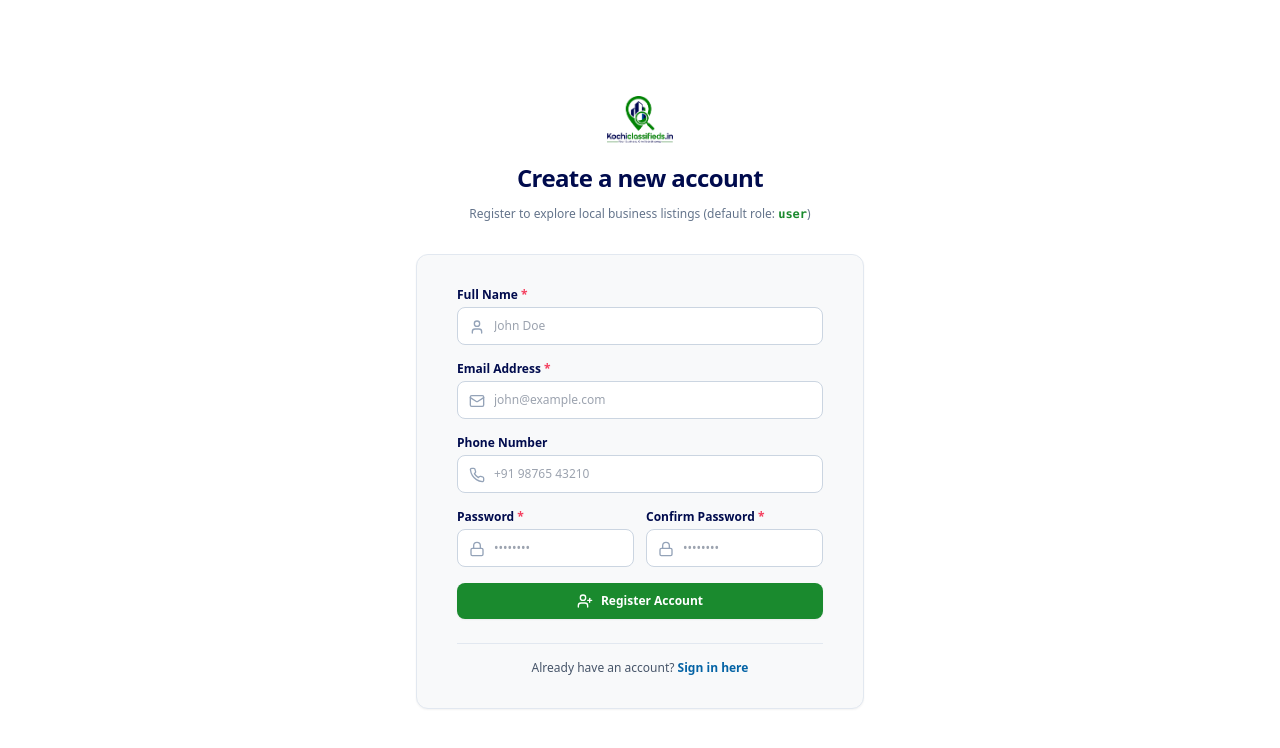
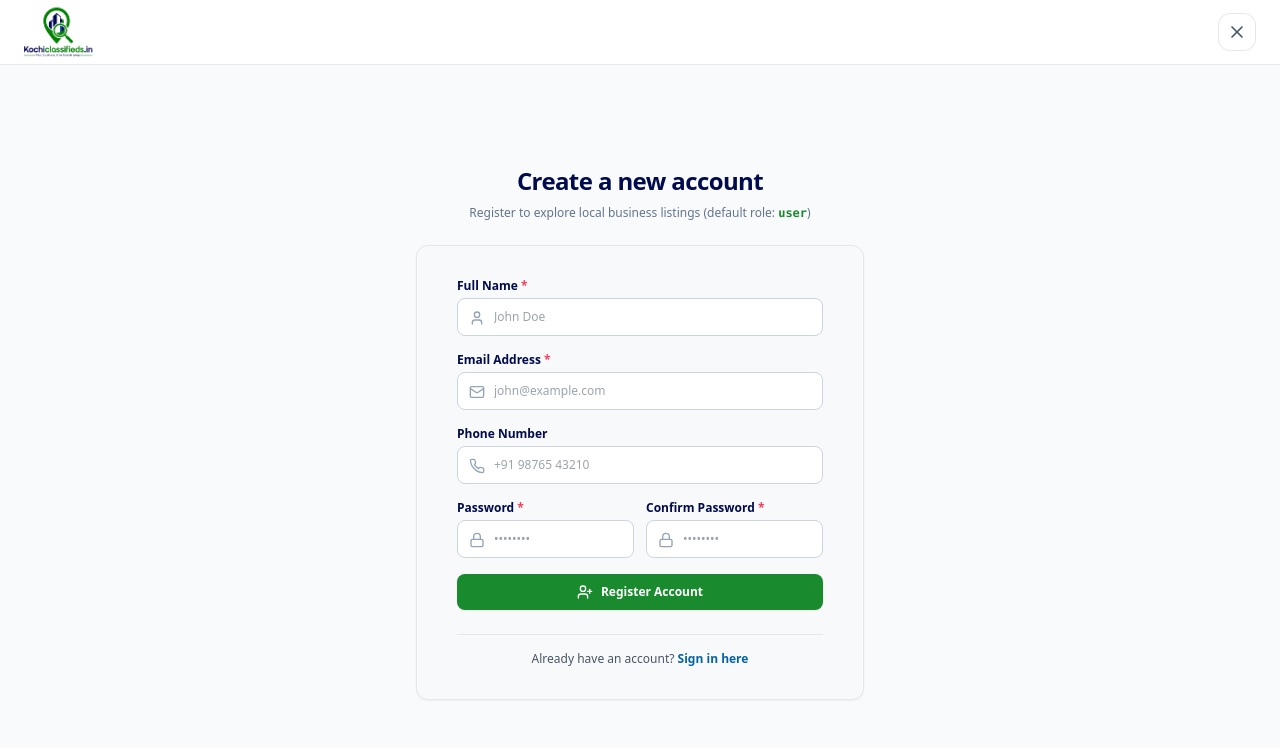
Before and after one commit to IsacSmile/kochi-classifieds-mains, a Next.js app: page /register in a window 1280 px wide. Shown: the top 748 px of the page. Built offline with nearby package versions, Linux system fonts and the light colour scheme; no server answers.

Commit message:
Add AuthHeader with top-right close button, fix non-admin login flow, and set homepage default post-login redirect

```diff
--- a/src/app/admin/login/page.tsx
+++ b/src/app/admin/login/page.tsx
@@ -1,24 +1,33 @@
 "use client";
 
-import { useState, Suspense } from "react";
+import { useEffect, useState, Suspense } from "react";
 import Link from "next/link";
 import { useRouter, useSearchParams } from "next/navigation";
-import { signIn, signOut, getSession } from "next-auth/react";
+import { signIn, signOut, getSession, useSession } from "next-auth/react";
 import { ShieldCheck, Mail, Lock, AlertCircle, ArrowRight, ShieldAlert } from "lucide-react";
 import { showLoginSuccessToast, showLoginErrorToast } from "@/lib/toast";
+import AuthHeader from "@/components/AuthHeader";
 
 function AdminLoginForm() {
   const router = useRouter();
   const searchParams = useSearchParams();
   const callbackUrl = searchParams.get("callbackUrl") || "/admin/categories";
   const urlError = searchParams.get("error");
+  const { data: session, status } = useSession();
+
+  useEffect(() => {
+    // Automatically purge non-admin sessions if on /admin/login to prevent limbo state
+    if (status === "authenticated" && session?.user?.role !== "admin") {
+      signOut({ redirect: false });
+    }
+  }, [status, session]);
 
   const [email, setEmail] = useState("");
   const [password, setPassword] = useState("");
   const [loading, setLoading] = useState(false);
   const [error, setError] = useState<string | null>(
     urlError === "AccessDeniedAdminOnly"
-      ? "Access Denied: Only administrator accounts (role: admin) can access /admin routes."
+      ? "Access Denied: Only administrator accounts can access /admin routes."
       : urlError === "AccessDeniedBusinessOnly"
       ? "Access Denied: Only business owners and admins can access this area."
       : urlError
@@ -45,15 +54,15 @@ function AdminLoginForm() {
         setLoading(false);
       } else {
         // Fetch current session to verify role is admin
-        const session = await getSession();
-        if (session?.user?.role !== "admin") {
+        const currentSession = await getSession();
+        if (currentSession?.user?.role !== "admin") {
           await signOut({ redirect: false });
-          const accessDeniedMsg = "Access denied: Only administrator accounts (role=admin) can access the admin portal.";
+          const accessDeniedMsg = "Access Denied: Only administrator accounts can access /admin routes.";
           setError(accessDeniedMsg);
-          showLoginErrorToast("Access denied: Only administrator accounts can access the admin portal.");
+          showLoginErrorToast(accessDeniedMsg);
           setLoading(false);
         } else {
-          showLoginSuccessToast(session?.user?.name);
+          showLoginSuccessToast(currentSession?.user?.name);
           router.push(callbackUrl);
           router.refresh();
         }
@@ -138,17 +147,12 @@ function AdminLoginForm() {
 
 export default function AdminLoginPage() {
   return (
-    <div className="min-h-screen bg-white text-brand-navy flex flex-col justify-center py-12 px-4 sm:px-6 lg:px-8">
-      <div className="sm:mx-auto sm:w-full sm:max-w-md text-center space-y-3">
-        <Link href="/" className="inline-flex items-center justify-center py-1">
-          <img
-            src="/logo.png"
-            alt="KochiClassifieds.in"
-            className="h-12 w-auto object-contain"
-          />
-        </Link>
+    <div className="min-h-screen bg-slate-50 text-brand-navy flex flex-col">
+      <AuthHeader />
 
-        <div className="pt-2">
+      <div className="flex-1 flex flex-col justify-center py-10 px-4 sm:px-6 lg:px-8">
+        <div className="sm:mx-auto sm:w-full sm:max-w-md text-center space-y-3 mb-6">
+          <div>
             <span className="inline-flex items-center gap-1.5 px-3 py-1 rounded-full text-xs font-semibold bg-brand-green-light text-brand-green border border-brand-green/20">
               <ShieldCheck className="w-3.5 h-3.5 text-brand-green" />
               Admin Portal Access
@@ -163,11 +167,12 @@ export default function AdminLoginPage() {
           </p>
         </div>
 
-      <div className="mt-8 sm:mx-auto sm:w-full sm:max-w-md">
+        <div className="sm:mx-auto sm:w-full sm:max-w-md">
           <Suspense fallback={<div className="p-8 text-center text-xs text-slate-500">Loading admin login...</div>}>
             <AdminLoginForm />
           </Suspense>
         </div>
       </div>
+    </div>
   );
 }
--- a/src/app/login/page.tsx
+++ b/src/app/login/page.tsx
@@ -6,11 +6,12 @@ import { useRouter, useSearchParams } from "next/navigation";
 import { signIn, getSession } from "next-auth/react";
 import { Mail, Lock, AlertCircle, ArrowRight } from "lucide-react";
 import { showLoginSuccessToast, showLoginErrorToast } from "@/lib/toast";
+import AuthHeader from "@/components/AuthHeader";
 
 function LoginForm() {
   const router = useRouter();
   const searchParams = useSearchParams();
-  const callbackUrl = searchParams.get("callbackUrl") || "/admin/categories";
+  const callbackUrl = searchParams.get("callbackUrl") || "/";
   const urlError = searchParams.get("error");
 
   const [email, setEmail] = useState("");
@@ -131,15 +132,11 @@ function LoginForm() {
 
 export default function LoginPage() {
   return (
-    <div className="min-h-screen bg-white text-brand-navy flex flex-col justify-center py-12 px-4 sm:px-6 lg:px-8">
-      <div className="sm:mx-auto sm:w-full sm:max-w-md text-center space-y-3">
-        <Link href="/" className="inline-flex items-center justify-center py-1">
-          <img
-            src="/logo.png"
-            alt="KochiClassifieds.in"
-            className="h-12 w-auto object-contain scale-[1.02]"
-          />
-        </Link>
+    <div className="min-h-screen bg-slate-50 text-brand-navy flex flex-col">
+      <AuthHeader />
+
+      <div className="flex-1 flex flex-col justify-center py-10 px-4 sm:px-6 lg:px-8">
+        <div className="sm:mx-auto sm:w-full sm:max-w-md text-center space-y-2 mb-6">
           <h2 className="text-2xl font-bold tracking-tight text-brand-navy">
             Sign in to your account
           </h2>
@@ -148,11 +145,12 @@ export default function LoginPage() {
           </p>
         </div>
 
-      <div className="mt-8 sm:mx-auto sm:w-full sm:max-w-md">
+        <div className="sm:mx-auto sm:w-full sm:max-w-md">
           <Suspense fallback={<div className="p-8 text-center text-xs text-slate-500">Loading sign in...</div>}>
             <LoginForm />
           </Suspense>
         </div>
       </div>
+    </div>
   );
 }
--- a/src/app/register/page.tsx
+++ b/src/app/register/page.tsx
@@ -4,8 +4,9 @@ import { useState } from "react";
 import Link from "next/link";
 import { useRouter } from "next/navigation";
 import { signIn, getSession } from "next-auth/react";
-import { UserPlus, User, Mail, Phone, Lock, AlertCircle, ArrowRight } from "lucide-react";
+import { UserPlus, User, Mail, Phone, Lock, AlertCircle } from "lucide-react";
 import { showRegisterSuccessToast, showLoginSuccessToast, showLoginErrorToast } from "@/lib/toast";
+import AuthHeader from "@/components/AuthHeader";
 
 export default function RegisterPage() {
   const router = useRouter();
@@ -85,15 +86,11 @@ export default function RegisterPage() {
   };
 
   return (
-    <div className="min-h-screen bg-white text-brand-navy flex flex-col justify-center py-12 px-4 sm:px-6 lg:px-8">
-      <div className="sm:mx-auto sm:w-full sm:max-w-md text-center space-y-3">
-        <Link href="/" className="inline-flex items-center justify-center py-1">
-          <img
-            src="/logo.png"
-            alt="KochiClassifieds.in"
-            className="h-12 w-auto object-contain"
-          />
-        </Link>
+    <div className="min-h-screen bg-slate-50 text-brand-navy flex flex-col">
+      <AuthHeader />
+
+      <div className="flex-1 flex flex-col justify-center py-10 px-4 sm:px-6 lg:px-8">
+        <div className="sm:mx-auto sm:w-full sm:max-w-md text-center space-y-2 mb-6">
           <h2 className="text-2xl font-bold tracking-tight text-brand-navy">
             Create a new account
           </h2>
@@ -102,7 +99,7 @@ export default function RegisterPage() {
           </p>
         </div>
 
-      <div className="mt-8 sm:mx-auto sm:w-full sm:max-w-md">
+        <div className="sm:mx-auto sm:w-full sm:max-w-md">
           <div className="bg-brand-card py-8 px-6 shadow-sm border border-slate-200 rounded-xl sm:px-10 space-y-6">
             {error && (
               <div className="p-3.5 bg-rose-50 border border-rose-200 rounded-lg text-rose-700 text-xs flex items-start gap-2.5">
@@ -225,5 +222,6 @@ export default function RegisterPage() {
           </div>
         </div>
       </div>
+    </div>
   );
 }
--- /dev/null
+++ b/src/components/AuthHeader.tsx
@@ -0,0 +1,28 @@
+import Link from "next/link";
+import { X } from "lucide-react";
+
+export default function AuthHeader() {
+  return (
+    <header className="bg-white border-b border-slate-200 sticky top-0 z-40 shadow-xs">
+      <div className="max-w-7xl mx-auto px-4 sm:px-6 h-16 flex items-center justify-between gap-4">
+        {/* Brand Logo (Top-Left) */}
+        <Link href="/" className="flex items-center gap-2.5 shrink-0 py-1" aria-label="Go to homepage">
+          <img
+            src="/logo.png"
+            alt="KochiClassifieds.in"
+            className="h-10 sm:h-12 w-auto object-contain scale-[1.02] origin-left"
+          />
+        </Link>
+
+        {/* Close (X) Icon Button (Top-Right) */}
+        <Link
+          href="/"
+          aria-label="Close and return to homepage"
+          className="p-2 rounded-xl border border-slate-200 text-slate-600 hover:text-brand-navy hover:bg-slate-50 transition-colors flex items-center justify-center"
+        >
+          <X className="w-5 h-5" />
+        </Link>
+      </div>
+    </header>
+  );
+}
```
Lines whose indentation alone changed are shown as unchanged.
